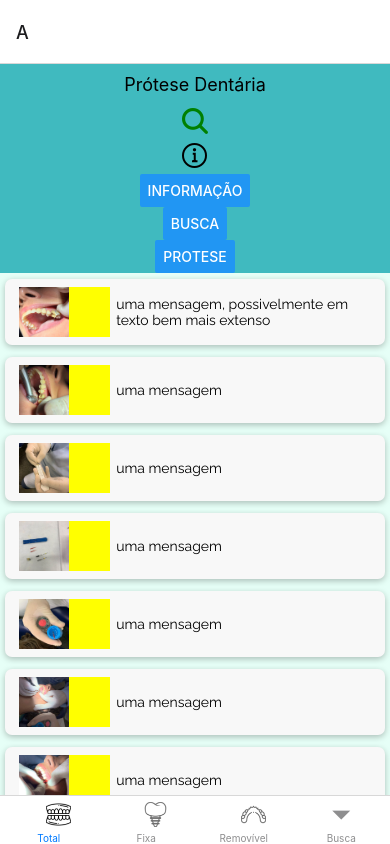
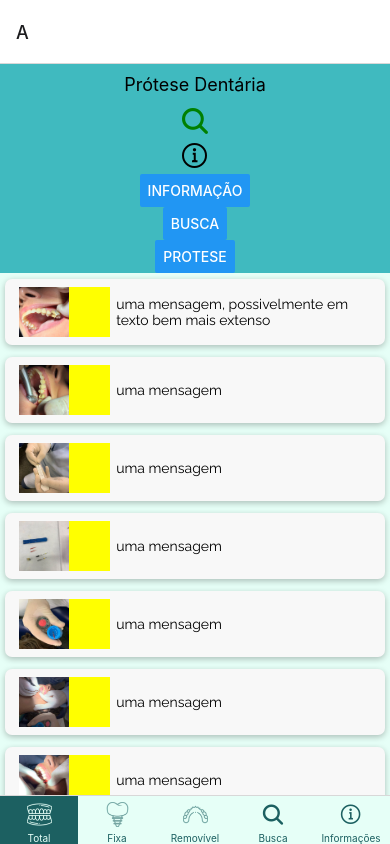
Before and after one commit to kyriosdata/protese, a React Native app in the folder maio/: screen /A in a window 390 px wide. Built offline with nearby package versions, Linux system fonts and the light colour scheme.

Commit message:
cores ajustadas tab bar icons

```diff
--- a/maio/constants/Cores.js
+++ b/maio/constants/Cores.js
@@ -3,4 +3,6 @@ export default {
   verde: "#40BABF",
   escuro: "#1C6061",
   branco: "#F8F8F8",
+  cinza: "#00000029",
+  textoEscuro: "#4A4A4A",
 };
--- a/maio/navigators/TabNavigator.js
+++ b/maio/navigators/TabNavigator.js
@@ -1,77 +1,81 @@
 import React from "react";
-import { View, Text, StyleSheet, Image } from "react-native";
+import { StyleSheet, Image } from "react-native";
 import { NavigationContainer } from "@react-navigation/native";
 import { createBottomTabNavigator } from "@react-navigation/bottom-tabs";
 import { Ionicons } from "@expo/vector-icons";
 
-import Busca, { buscaOptions } from "../screens/BuscaScreen";
-import ProtesesScreen from "../screens/ProtesesScreen";
+import Busca from "../screens/BuscaScreen";
 import StackNavigator from "./StackNavigator";
+import Cores from "../constants/Cores";
 
-const tabScreenOptions = ({ route }) => ({
-  tabBarIcon: ({ focused, color, size }) => {
-    let iconName;
+const tabScreenOptions = () => ({
+  headerShown: false,
 
-    if (route.name === "Total") {
-      iconName = focused ? "information" : "help";
-    } else if (route.name === "Settings") {
-      iconName = focused ? "help" : "information";
-    }
+  tabBarActiveTintColor: Cores.claro,
+  tabBarActiveBackgroundColor: Cores.escuro,
 
-    // You can return any component that you like here!
-    return <Ionicons name={iconName} size={size} color={color} />;
-  },
-  tabBarOptions: barOptions,
+  tabBarInactiveTintColor: Cores.escuro,
+  tabBarInactiveBackgroundColor: Cores.claro,
 });
 
-const barOptions = {
-  activeTintColor: "tomato",
-  inactiveTintColor: "gray",
-};
-
-const totalIconTabBar = () => {
+const totalIconTabBar = ({ color }) => {
   return (
-    <View style={styles.foto}>
-      <Image style={styles.imagem} source={require("../assets/total.png")} />
-    </View>
+    <Image
+      style={{ ...styles.imagem, tintColor: color }}
+      source={require("../assets/total.png")}
+    />
   );
 };
 
-const fixaIconTabBar = () => {
+const fixaIconTabBar = ({ color }) => {
   return (
-    <View style={styles.foto}>
-      <Image style={styles.imagem} source={require("../assets/fixa.png")} />
-    </View>
+    <Image
+      style={{ ...styles.imagem, tintColor: color }}
+      source={require("../assets/fixa.png")}
+    />
   );
 };
 
-const removivelIconTabBar = () => {
+const removivelIconTabBar = ({ color }) => {
   return (
-    <View style={styles.foto}>
-      <Image
-        style={styles.imagem}
-        source={require("../assets/removivel.png")}
-      />
-    </View>
+    <Image
+      style={{ ...styles.imagem, tintColor: color }}
+      source={require("../assets/removivel.png")}
+    />
   );
 };
 
-const proteseTotalTab = () => ({
+const buscaIconTabBar = ({ color }) => {
+  return <Ionicons name="search" size={25} color={color} />;
+};
+
+const infoIconTabBar = ({ color }) => {
+  return <Ionicons name="information-circle-outline" size={25} color={color} />;
+};
+
+const totalTabOptions = () => ({
   title: "Total",
-  headerShown: false,
   tabBarIcon: totalIconTabBar,
 });
 
-const proteseParcialFixaTab = () => ({
+const parcialTabOptions = () => ({
   title: "Fixa",
-  headerShown: false,
   tabBarIcon: fixaIconTabBar,
 });
 
-const proteseParcialRemovivelTab = () => ({
+const removivelTabOptions = () => ({
   title: "Removível",
-  headerShown: false,
   tabBarIcon: removivelIconTabBar,
+});
+
+const buscaTabOptions = () => ({
+  title: "Busca",
+  tabBarIcon: buscaIconTabBar,
+});
+
+const infoTabOptions = () => ({
+  title: "Informações",
+  tabBarIcon: infoIconTabBar,
 });
 
 const Tab = createBottomTabNavigator();
@@ -79,33 +83,30 @@ const Tab = createBottomTabNavigator();
 function TabNavigator() {
   return (
     <NavigationContainer>
-      <Tab.Navigator>
+      <Tab.Navigator screenOptions={tabScreenOptions}>
         <Tab.Screen
           name="Total"
           component={StackNavigator}
-          options={proteseTotalTab}
+          options={totalTabOptions}
         />
         <Tab.Screen
           name="Fixa"
           component={StackNavigator}
-          options={proteseParcialFixaTab}
+          options={parcialTabOptions}
         />
         <Tab.Screen
           name="Removível"
           component={StackNavigator}
-          options={proteseParcialRemovivelTab}
+          options={removivelTabOptions}
         />
-        <Tab.Screen name="Busca" component={Busca} />
+        <Tab.Screen name="Busca" component={Busca} options={buscaTabOptions} />
+        <Tab.Screen name="Info" component={Busca} options={infoTabOptions} />
       </Tab.Navigator>
     </NavigationContainer>
   );
 }
 
 const styles = StyleSheet.create({
-  foto: {
-    width: "25%",
-  },
-
   imagem: {
     width: 25,
     height: 25,
```
